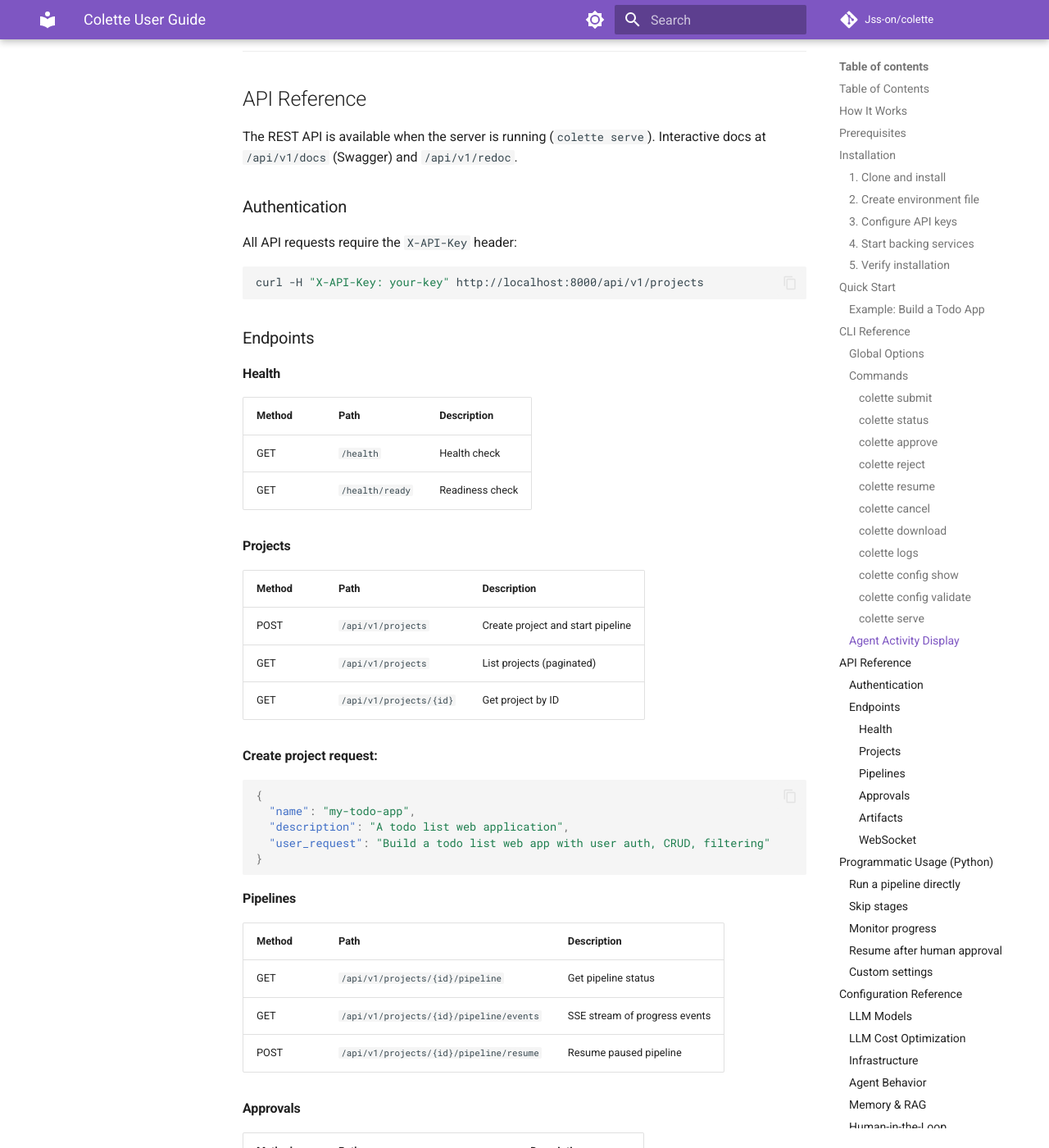
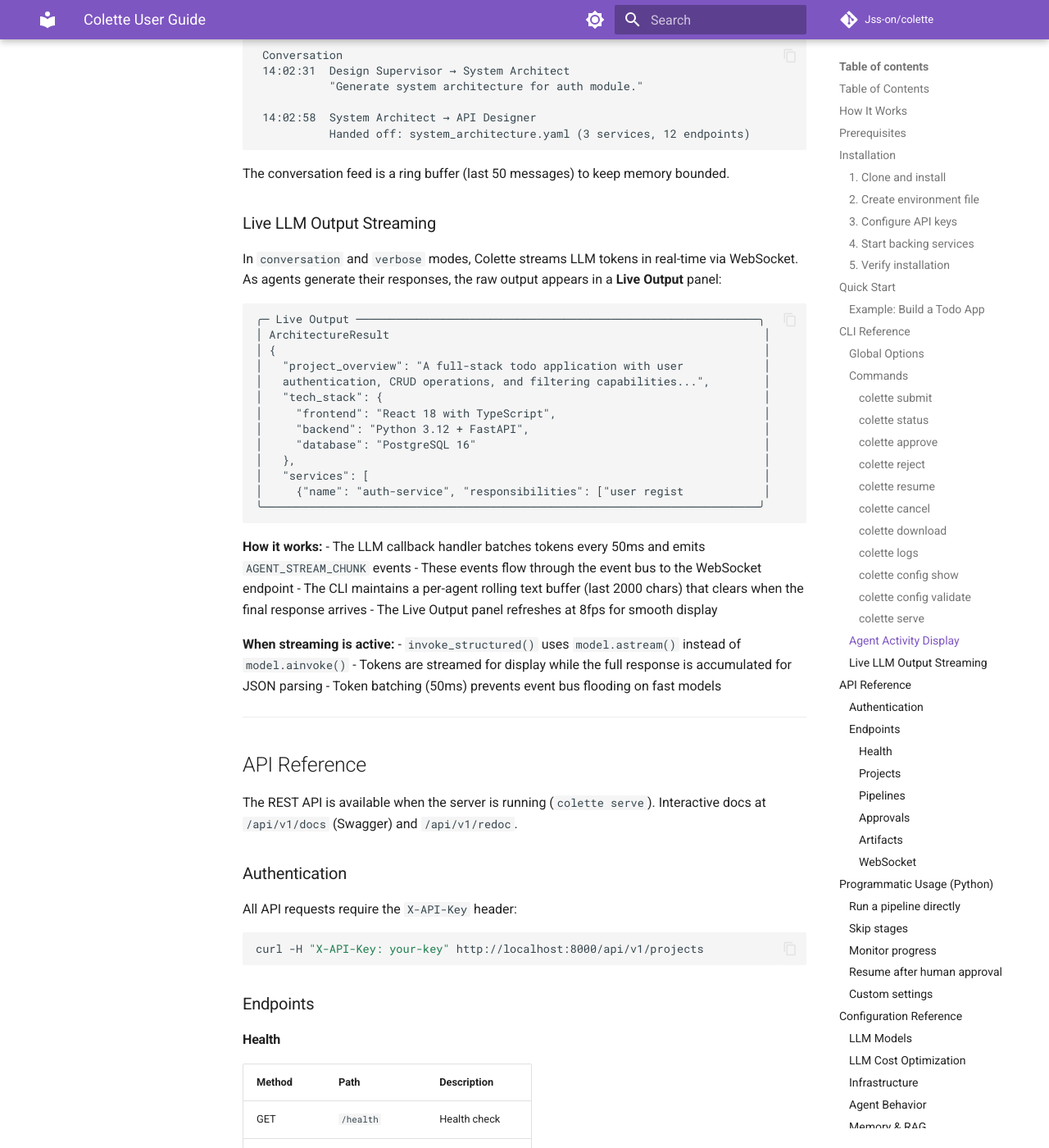
Before and after one commit to Jss-on/colette, an MkDocs documentation site: the page built from docs/guide.md, in a window 1280 px wide and 1400 px high, scrolled down 9562 px. Shown: the whole window at 82% size. Built offline with MkDocs 1.6.1 and Material for MkDocs 9.7.7, drawn with Linux system fonts in a browser that asks for light colours; comment, search, counter and statistics services are not loaded; some of the changed text lies outside the part shown.

Commit message:
docs: update guide with WebSocket streaming, live output, and Postgres checkpointing
Co-Authored-By: Claude Opus 4.6 (1M context) <noreply@anthropic.com>

````diff
--- a/docs/guide.md
+++ b/docs/guide.md
@@ -10,6 +10,7 @@ Colette is a multi-agent AI system that turns a natural language description int
 - [Quick Start](#quick-start)
 - [CLI Reference](#cli-reference)
   - [Agent Activity Display](#agent-activity-display)
+  - [Live LLM Output Streaming](#live-llm-output-streaming)
 - [API Reference](#api-reference)
 - [Programmatic Usage (Python)](#programmatic-usage-python)
 - [Configuration Reference](#configuration-reference)
@@ -267,7 +268,7 @@ colette status PROJECT_ID [--follow] [--activity MODE]
 
 | Option | Default | Description |
 |--------|---------|-------------|
-| `-f, --follow` | -- | Stream real-time progress events via SSE |
+| `-f, --follow` | -- | Stream real-time progress (SSE for minimal/status, WebSocket for conversation/verbose) |
 | `--activity` | `status` | Agent activity display mode (with `--follow`, see [Agent Activity Display](#agent-activity-display)) |
 
 #### `colette approve`
@@ -366,8 +367,10 @@ The `--activity` flag controls how much agent detail is shown during live progre
 |------|-------|----------|
 | `minimal` | Stage progress only (checkmarks, spinners) | CI/scripting |
 | `status` (default) | Stage progress + active agent panel | Normal use |
-| `conversation` | Stage progress + agent panel + streaming log | Debugging/curiosity |
-| `verbose` | Full detail: progress + agents + streaming log + conversation feed | Deep debugging |
+| `conversation` | Stage progress + agent panel + **live LLM output** + streaming log | Debugging/curiosity |
+| `verbose` | Full detail: progress + agents + **live LLM output** + streaming log + conversation feed | Deep debugging |
+
+**Transport:** `minimal` and `status` modes use SSE (Server-Sent Events). `conversation` and `verbose` modes automatically upgrade to **WebSocket** for real-time token-level streaming of LLM output.
 
 **Example: `--activity=status` (default)**
 
@@ -419,6 +422,37 @@ Shows everything from `conversation` mode plus a scrolling conversation feed wit
 ```
 
 The conversation feed is a ring buffer (last 50 messages) to keep memory bounded.
+
+### Live LLM Output Streaming
+
+In `conversation` and `verbose` modes, Colette streams LLM tokens in real-time via WebSocket. As agents generate their responses, the raw output appears in a **Live Output** panel:
+
+```
+╭─ Live Output ────────────────────────────────────────────────────────────╮
+│ ArchitectureResult                                                        │
+│ {                                                                         │
+│   "project_overview": "A full-stack todo application with user            │
+│   authentication, CRUD operations, and filtering capabilities...",        │
+│   "tech_stack": {                                                         │
+│     "frontend": "React 18 with TypeScript",                               │
+│     "backend": "Python 3.12 + FastAPI",                                   │
+│     "database": "PostgreSQL 16"                                           │
+│   },                                                                      │
+│   "services": [                                                           │
+│     {"name": "auth-service", "responsibilities": ["user regist            │
+╰──────────────────────────────────────────────────────────────────────────╯
+```
+
+**How it works:**
+- The LLM callback handler batches tokens every 50ms and emits `AGENT_STREAM_CHUNK` events
+- These events flow through the event bus to the WebSocket endpoint
+- The CLI maintains a per-agent rolling text buffer (last 2000 chars) that clears when the final response arrives
+- The Live Output panel refreshes at 8fps for smooth display
+
+**When streaming is active:**
+- `invoke_structured()` uses `model.astream()` instead of `model.ainvoke()`
+- Tokens are streamed for display while the full response is accumulated for JSON parsing
+- Token batching (50ms) prevents event bus flooding on fast models
 
 ---
 
@@ -486,7 +520,9 @@ curl -H "X-API-Key: your-key" http://localhost:8000/api/v1/projects
 
 | Path | Description |
 |------|-------------|
-| `/api/v1/ws/{project_id}` | Real-time pipeline updates |
+| `/api/v1/projects/{project_id}/ws` | Real-time pipeline events (event-bus-driven, includes `AGENT_STREAM_CHUNK`) |
+
+The WebSocket endpoint subscribes to the event bus and forwards all events as JSON frames, including live LLM token chunks. It sends catch-up events on reconnection and heartbeat pings every few seconds to keep the connection alive. This is the preferred transport for `conversation` and `verbose` display modes.
 
 ---
 
@@ -665,9 +701,11 @@ All settings use the `COLETTE_` prefix and load from `.env` or environment varia
 
 | Variable | Description | Default |
 |----------|-------------|---------|
-| `COLETTE_CHECKPOINT_BACKEND` | `memory` (dev) or `postgres` (prod) | `memory` |
+| `COLETTE_CHECKPOINT_BACKEND` | `memory` (dev) or `postgres` (prod, durable) | `memory` |
 | `COLETTE_CHECKPOINT_DB_URL` | Checkpoint DB (falls back to DATABASE_URL) | *(empty)* |
 | `COLETTE_HANDOFF_MAX_CHARS` | Max handoff size | `128000` |
+
+**Durable checkpointing:** Set `COLETTE_CHECKPOINT_BACKEND=postgres` for production. This persists pipeline state to PostgreSQL so pipelines survive server restarts. On startup, Colette automatically creates the checkpoint tables and opens a connection pool. The `memory` backend is for development only -- state is lost when the server stops.
 
 ### Security
 
@@ -994,7 +1032,7 @@ make docs-build       # Build static docs site
 src/colette/
   __init__.py           # Package root, __version__
   cli.py                # CLI entry point (Click)
-  cli_ui.py             # Rich terminal rendering + streaming log panel
+  cli_ui.py             # Rich terminal rendering, streaming log, live LLM output panel
   cli_review.py         # Textual TUI for interactive approval review
   config.py             # Settings via pydantic-settings
   schemas/              # Typed handoff schemas between stages
@@ -1009,7 +1047,7 @@ src/colette/
     pipeline.py         # LangGraph DAG construction
     state.py            # PipelineState definition
     progress.py         # Progress event tracking
-    event_bus.py        # In-process event bus for pipeline events
+    event_bus.py        # In-process event bus (incl. AGENT_STREAM_CHUNK for live output)
     agent_presence.py   # Agent presence tracking (Slack-style activity feed)
   stages/
     requirements/       # Analyst + Researcher agents
@@ -1029,7 +1067,7 @@ src/colette/
   gates/                # Quality gate implementations
   human/                # Approval routing, confidence scoring
   tools/                # MCP tool wrappers
-  llm/                  # LiteLLM gateway, structured output, prompt caching
+  llm/                  # LiteLLM gateway, structured output, prompt caching, streaming
   security/             # RBAC, audit, secret filtering
   observability/        # Logging, OpenTelemetry tracing
 tests/
@@ -1064,4 +1102,5 @@ docker run -p 8000:8000 --env-file .env colette:latest
 | 7. Monitoring | Planned | Observability and incident response agents |
 | 8. REST API + CLI | Done | FastAPI server, Click CLI, Rich UI, Textual TUI for approvals |
 | 9. Cost Optimization | Done | Anthropic prompt caching, three-tier models, token budgets, streaming agent log |
-| 10. Hardening | Planned | Performance tuning, security audit, batch API |
+| 10. Real-time Streaming | Done | WebSocket event-driven streaming, live LLM token output, durable Postgres checkpointing |
+| 11. Hardening | Planned | Performance tuning, security audit, batch API |
````
